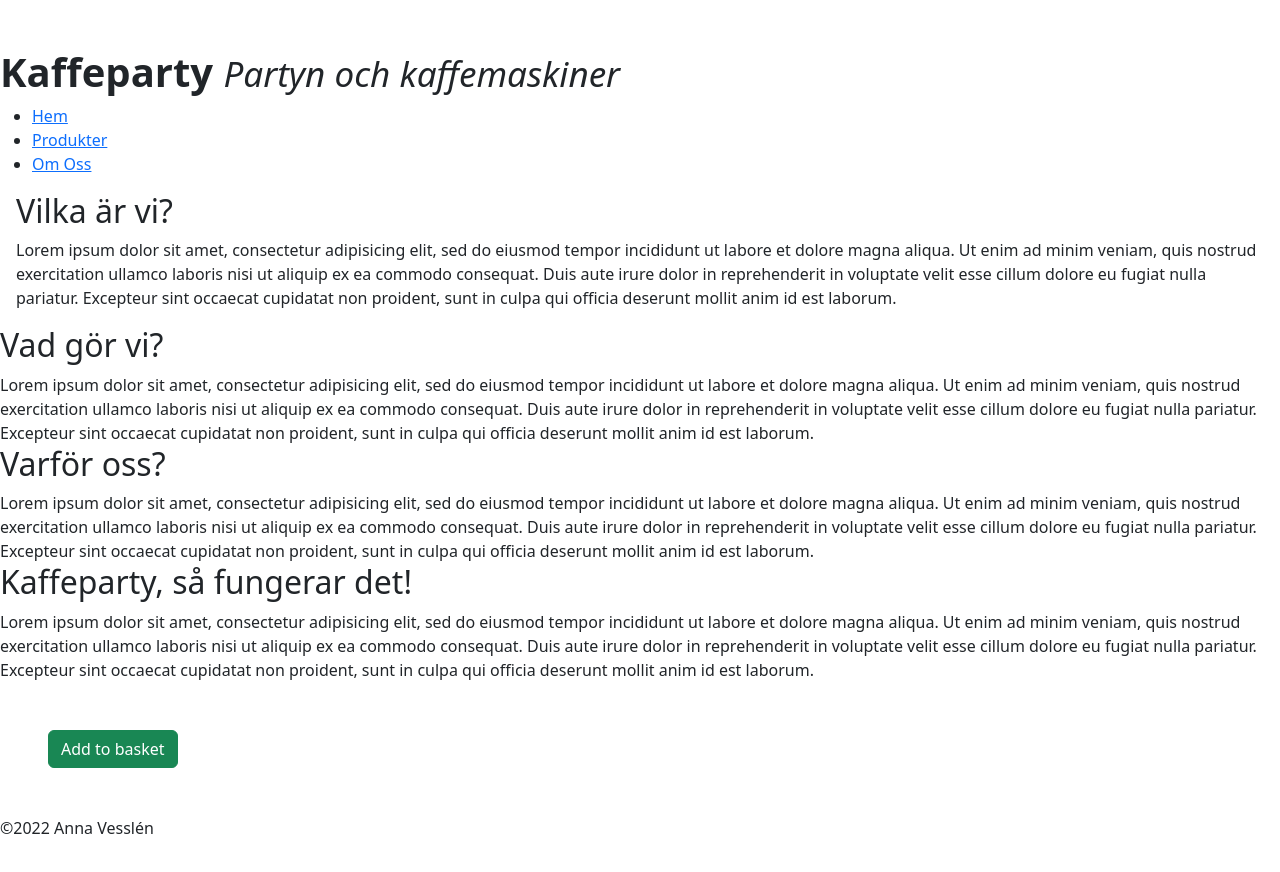
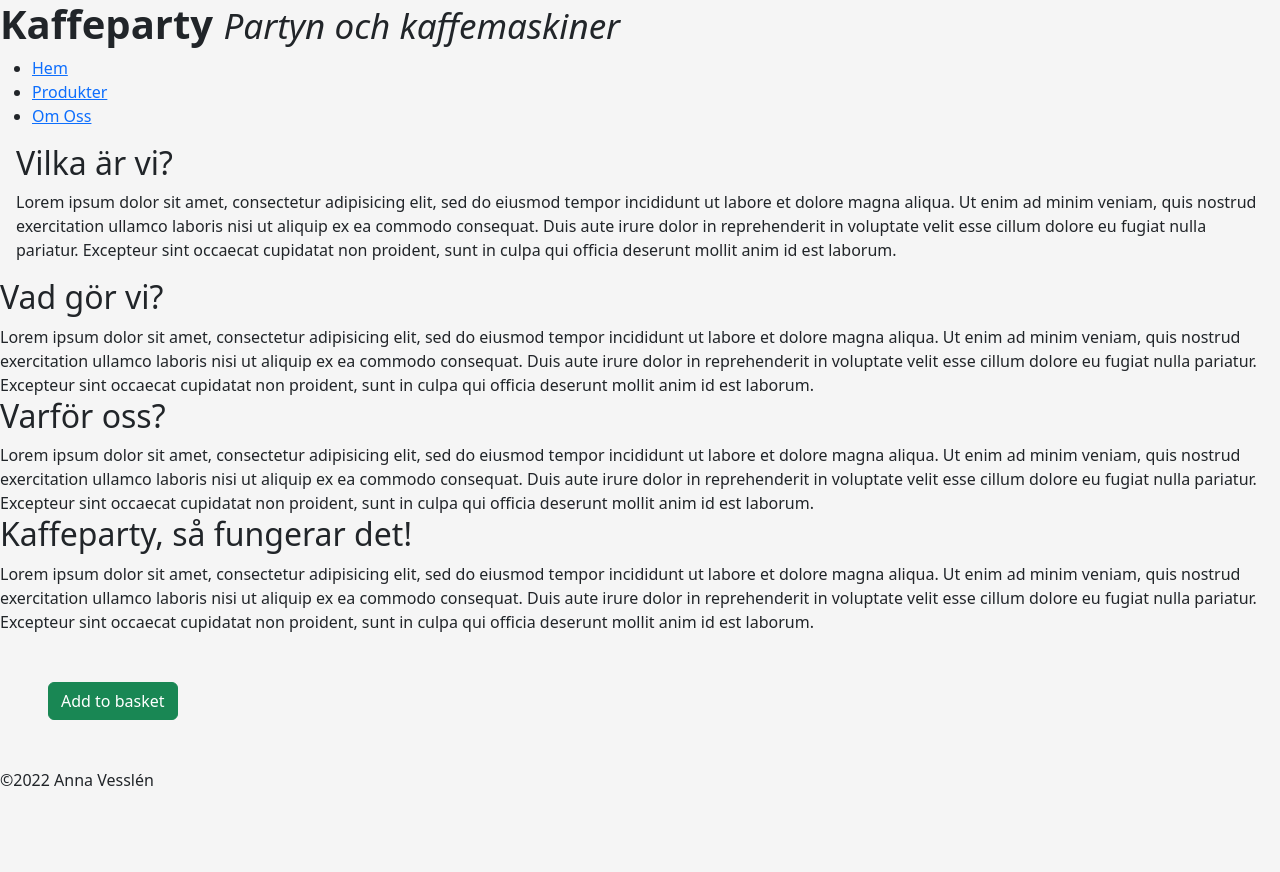
Before and after one commit to AVesslen/Ovn8Bootstrap, a plain HTML site: page index.html in a window 1280 px wide. After the commit the page ends 800 px from the top, so only its background shows below. Drawn offline with nearby package versions, Linux system fonts and the light colour scheme.

Commit message:
ny navbar

```diff
--- a/css/custom.css
+++ b/css/custom.css
@@ -1,9 +1,26 @@
-body {
+
+/*header{
+    background-color:rgb(91, 59, 59);
+    height:200px;
+    text-align: center;
+}*/
+
+body{
+background-color: whitesmoke;
+}
+
+/*nav{
+    background-color:rgb(91, 59, 59);
+    height:50px;
+    text-align: center;
+}*/
+
+
+/*body {
+
 
     padding-top: 3rem;
-    padding-bottom: 3rem;
+    padding-bottom: 3rem;*/
 
-    /*background-image: url('../tre_kaffekoppar.jpg');*/
-
-
-}
+    /*background-image: url('../tre_kaffekoppar.jpg');
+}/*
```
